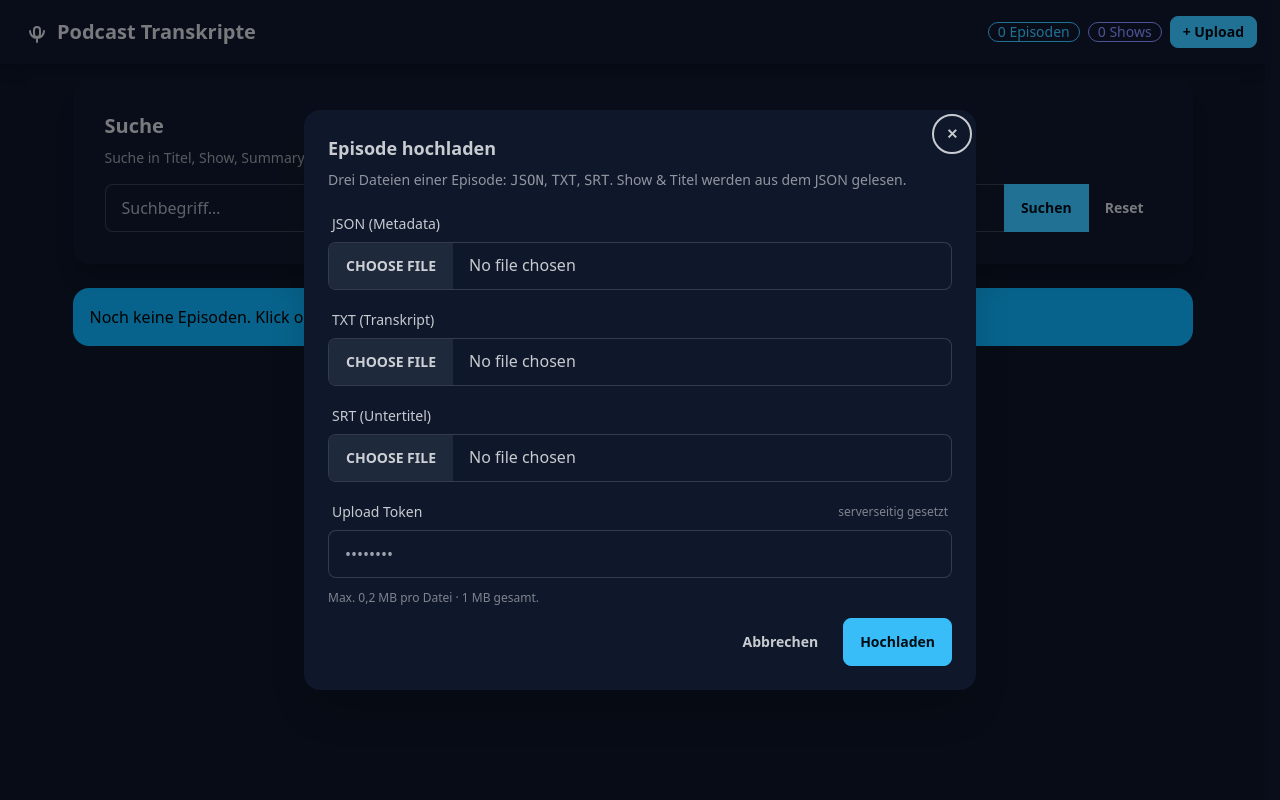
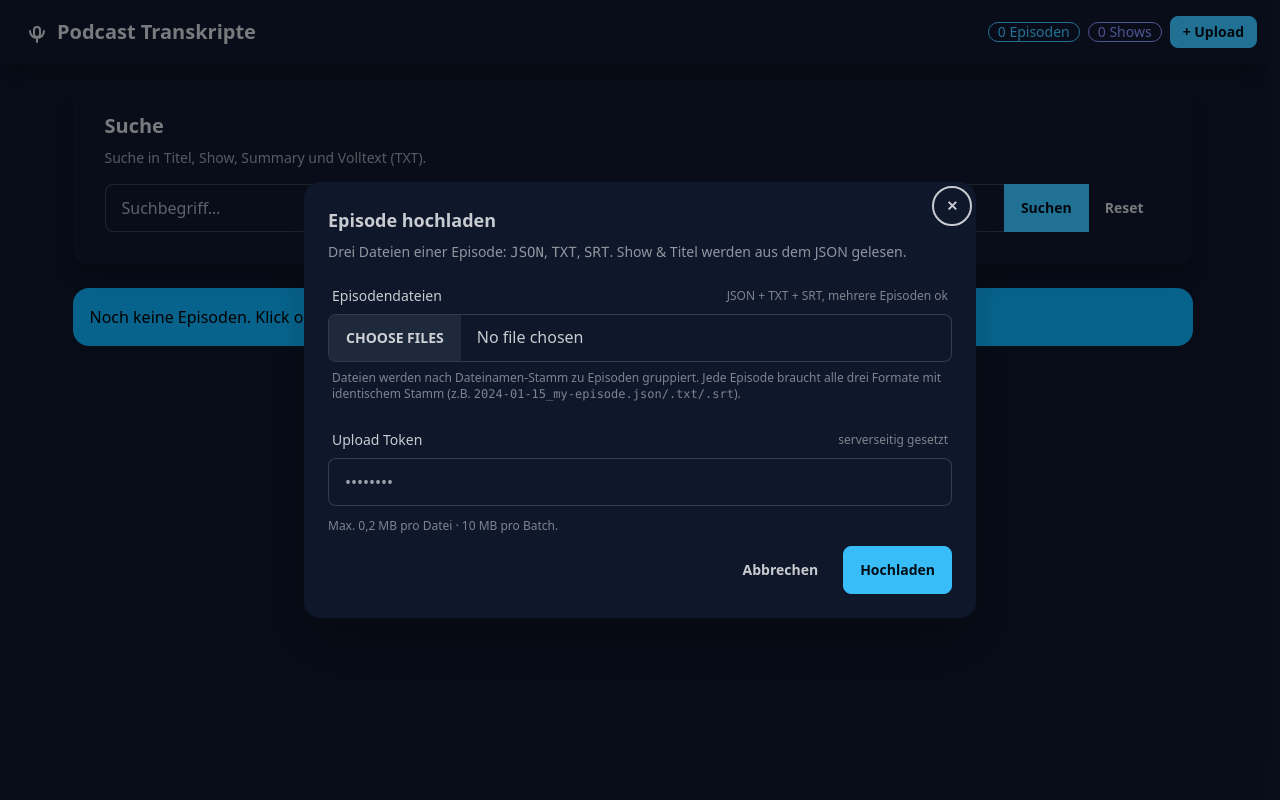
Before and after one commit to schwesig/podcast-transcripts, a FastAPI app: page / in a window 1280 px wide, after a click on "+ Upload". Run offline with FastAPI, Linux system fonts and the light colour scheme; some libraries are stand-ins or nearby versions.

Commit message:
Support batch upload of multiple episodes per request
The upload form now takes a single multi-file input. Server groups
incoming files by their stem (filename minus extension), expects a
json/txt/srt trio per stem, runs the full validation + content
check pipeline independently per episode, and renders a results
page listing successes and errors side by side. One bad episode
no longer aborts the whole batch.

Raises the per-request size cap to 10 MB (per-file cap stays at
0.2 MB) so typical multi-episode batches fit. File naming rules
(YYYY-MM-DD_slug stem, matching stems across a trio) are
unchanged.

Co-Authored-By: Claude Opus 4.6 (1M context) <noreply@anthropic.com>

```diff
--- a/main.py
+++ b/main.py
@@ -22,7 +22,7 @@ PODCASTS.mkdir(exist_ok=True)
 
 UPLOAD_TOKEN_FILE = BASE / ".upload_token"
 MAX_FILE_BYTES = 200 * 1024
-MAX_TOTAL_BYTES = 1024 * 1024
+MAX_TOTAL_BYTES = 10 * 1024 * 1024
 STEM_RE = re.compile(r"^\d{4}-\d{2}-\d{2}_[a-z0-9]+(?:-[a-z0-9]+)*$")
 CTRL_CHAR_RE = re.compile(r"[\x00-\x08\x0B\x0C\x0E-\x1F\x7F]")
 SRT_CUE_RE = re.compile(
@@ -72,21 +72,56 @@ def check_json_meta(meta) -> dict:
     return meta
 
 
-def validate_filename(upload: UploadFile, expected_ext: str) -> str:
+def classify_upload(upload: UploadFile) -> tuple[str, str]:
     name = (upload.filename or "").strip()
     if not name:
-        raise HTTPException(400, f"{expected_ext.upper()} file has no name")
+        raise ValueError("empty filename")
     if "/" in name or "\\" in name or ".." in name:
-        raise HTTPException(400, f"{expected_ext.upper()} filename contains path separators")
+        raise ValueError("filename contains path separators")
     base, _, ext = name.rpartition(".")
-    if not base or ext.lower() != expected_ext:
-        raise HTTPException(400, f"{name}: expected .{expected_ext} extension")
+    ext = ext.lower()
+    if not base or ext not in ("json", "txt", "srt"):
+        raise ValueError("unsupported extension, expected .json .txt or .srt")
     if not STEM_RE.match(base):
-        raise HTTPException(
-            400,
-            f"{name}: stem must match YYYY-MM-DD_slug-with-hyphens (got '{base}')",
-        )
-    return base
+        raise ValueError(f"stem must match YYYY-MM-DD_slug (got '{base}')")
+    return base, ext
+
+
+def process_episode_trio(
+    stem: str,
+    json_bytes: bytes,
+    txt_bytes: bytes,
+    srt_bytes: bytes,
+) -> tuple[str, str]:
+    for label, b in (("JSON", json_bytes), ("TXT", txt_bytes), ("SRT", srt_bytes)):
+        if len(b) > MAX_FILE_BYTES:
+            raise HTTPException(413, f"{label} file exceeds {_mb(MAX_FILE_BYTES)} limit")
+
+    try:
+        json_text = json_bytes.decode("utf-8")
+    except UnicodeDecodeError:
+        raise HTTPException(400, "JSON file is not valid UTF-8")
+    try:
+        meta = json.loads(json_text)
+    except json.JSONDecodeError as e:
+        raise HTTPException(400, f"JSON parse error: {e.msg} (line {e.lineno})")
+    meta = check_json_meta(meta)
+    show = meta["podcast"]
+    title = meta["title"]
+
+    check_text_blob("TXT", txt_bytes)
+    srt_text = check_text_blob("SRT", srt_bytes)
+    if not SRT_CUE_RE.search(srt_text):
+        raise HTTPException(400, "SRT: does not look like SubRip (no valid cue found)")
+
+    show_slug = slugify(show)
+    title_slug = slugify(title)
+    ep_dir = PODCASTS / show_slug / title_slug
+    ep_dir.mkdir(parents=True, exist_ok=True)
+    (ep_dir / f"{stem}.json").write_bytes(json_bytes)
+    (ep_dir / f"{stem}.txt").write_bytes(txt_bytes)
+    (ep_dir / f"{stem}.srt").write_bytes(srt_bytes)
+    return show, title
 
 
 def _mb(n: int) -> str:
@@ -239,11 +274,10 @@ def index(request: Request):
     )
 
 
-@app.post("/upload")
+@app.post("/upload", response_class=HTMLResponse)
 async def upload(
-    json_file: UploadFile = File(...),
-    txt_file: UploadFile = File(...),
-    srt_file: UploadFile = File(...),
+    request: Request,
+    files: list[UploadFile] = File(...),
     upload_token: str = Form(""),
 ):
     expected = get_upload_token()
@@ -251,54 +285,49 @@ async def upload(
         raise HTTPException(503, "Upload disabled: no server token configured")
     if not secrets.compare_digest(upload_token, expected):
         raise HTTPException(401, "Invalid upload token")
+    if not files:
+        raise HTTPException(400, "No files provided")
 
-    json_base = validate_filename(json_file, "json")
-    txt_base = validate_filename(txt_file, "txt")
-    srt_base = validate_filename(srt_file, "srt")
-    if not (json_base == txt_base == srt_base):
-        raise HTTPException(
-            400,
-            f"Filenames must share one stem: json={json_base}, txt={txt_base}, srt={srt_base}",
-        )
+    groups: dict[str, dict[str, UploadFile]] = {}
+    errors: list[dict] = []
 
-    json_bytes = await json_file.read()
-    txt_bytes = await txt_file.read()
-    srt_bytes = await srt_file.read()
+    for f in files:
+        raw_name = (f.filename or "").strip() or "<empty>"
+        try:
+            base, ext = classify_upload(f)
+        except ValueError as e:
+            errors.append({"file": raw_name, "error": str(e)})
+            continue
+        grp = groups.setdefault(base, {})
+        if ext in grp:
+            errors.append({"file": raw_name, "error": f"duplicate .{ext} for stem {base}"})
+            continue
+        grp[ext] = f
 
-    for label, b in (("JSON", json_bytes), ("TXT", txt_bytes), ("SRT", srt_bytes)):
-        if len(b) > MAX_FILE_BYTES:
-            raise HTTPException(413, f"{label} file exceeds {_mb(MAX_FILE_BYTES)} limit")
-    if len(json_bytes) + len(txt_bytes) + len(srt_bytes) > MAX_TOTAL_BYTES:
-        raise HTTPException(413, f"Total upload exceeds {_mb(MAX_TOTAL_BYTES)} limit")
+    successes: list[dict] = []
+    for stem, trio in groups.items():
+        missing = {"json", "txt", "srt"} - set(trio.keys())
+        if missing:
+            errors.append(
+                {"file": stem, "error": f"incomplete trio, missing: {', '.join(sorted(missing))}"}
+            )
+            continue
+        try:
+            json_bytes = await trio["json"].read()
+            txt_bytes = await trio["txt"].read()
+            srt_bytes = await trio["srt"].read()
+            show, title = process_episode_trio(stem, json_bytes, txt_bytes, srt_bytes)
+            successes.append({"stem": stem, "show": show, "title": title})
+        except HTTPException as e:
+            errors.append({"file": stem, "error": str(e.detail)})
+        except Exception as e:
+            errors.append({"file": stem, "error": f"{type(e).__name__}: {e}"})
 
-    try:
-        json_text = json_bytes.decode("utf-8")
-    except UnicodeDecodeError:
-        raise HTTPException(400, "JSON file is not valid UTF-8")
-    try:
-        meta = json.loads(json_text)
-    except json.JSONDecodeError as e:
-        raise HTTPException(400, f"JSON parse error: {e.msg} (line {e.lineno})")
-    meta = check_json_meta(meta)
-    show = meta["podcast"]
-    title = meta["title"]
-
-    txt_text = check_text_blob("TXT", txt_bytes)
-    srt_text = check_text_blob("SRT", srt_bytes)
-    if not SRT_CUE_RE.search(srt_text):
-        raise HTTPException(400, "SRT: does not look like SubRip (no valid cue found)")
-
-    date_str = parse_date(meta.get("date") or "")
-    show_slug = slugify(show)
-    title_slug = slugify(title)
-    stem_date = date_str or datetime.now().strftime("%Y-%m-%d")
-    stem = f"{stem_date}_{title_slug}"
-    ep_dir = PODCASTS / show_slug / title_slug
-    ep_dir.mkdir(parents=True, exist_ok=True)
-    (ep_dir / f"{stem}.json").write_bytes(json_bytes)
-    (ep_dir / f"{stem}.txt").write_bytes(txt_bytes)
-    (ep_dir / f"{stem}.srt").write_bytes(srt_bytes)
-    return RedirectResponse("/", status_code=303)
+    return templates.TemplateResponse(
+        request,
+        "upload_result.html",
+        {"successes": successes, "errors": errors},
+    )
 
 
 @app.get("/download/{rel:path}")
--- a/templates/index.html
+++ b/templates/index.html
@@ -140,16 +140,16 @@
       <p class="text-sm opacity-70 mb-4">Drei Dateien einer Episode: <code>JSON</code>, <code>TXT</code>, <code>SRT</code>. Show & Titel werden aus dem JSON gelesen.</p>
       <form action="/upload" method="post" enctype="multipart/form-data" class="space-y-3">
         <label class="form-control w-full">
-          <div class="label"><span class="label-text">JSON (Metadata)</span></div>
-          <input type="file" name="json_file" accept=".json,application/json" required class="file-input file-input-bordered w-full" />
-        </label>
-        <label class="form-control w-full">
-          <div class="label"><span class="label-text">TXT (Transkript)</span></div>
-          <input type="file" name="txt_file" accept=".txt,text/plain" required class="file-input file-input-bordered w-full" />
-        </label>
-        <label class="form-control w-full">
-          <div class="label"><span class="label-text">SRT (Untertitel)</span></div>
-          <input type="file" name="srt_file" accept=".srt" required class="file-input file-input-bordered w-full" />
+          <div class="label">
+            <span class="label-text">Episodendateien</span>
+            <span class="label-text-alt opacity-60">JSON + TXT + SRT, mehrere Episoden ok</span>
+          </div>
+          <input type="file" name="files" multiple required
+                 accept=".json,.txt,.srt,application/json,text/plain"
+                 class="file-input file-input-bordered w-full" />
+          <div class="label"><span class="label-text-alt opacity-60">
+            Dateien werden nach Dateinamen-Stamm zu Episoden gruppiert. Jede Episode braucht alle drei Formate mit identischem Stamm (z.B. <code>2024-01-15_my-episode.json/.txt/.srt</code>).
+          </span></div>
         </label>
         <label class="form-control w-full">
           <div class="label">
@@ -159,7 +159,7 @@
           <input type="password" name="upload_token" required autocomplete="off"
                  class="input input-bordered w-full" placeholder="••••••••" />
         </label>
-        <p class="text-xs opacity-60">Max. 0,2 MB pro Datei · 1 MB gesamt.</p>
+        <p class="text-xs opacity-60">Max. 0,2 MB pro Datei · 10 MB pro Batch.</p>
         <div class="modal-action">
           <button type="button" class="btn btn-ghost" onclick="upload_modal.close()">Abbrechen</button>
           <button type="submit" class="btn btn-primary">Hochladen</button>
```
Also changed, not shown: templates/upload_result.html (added, +66 -0 lines).
